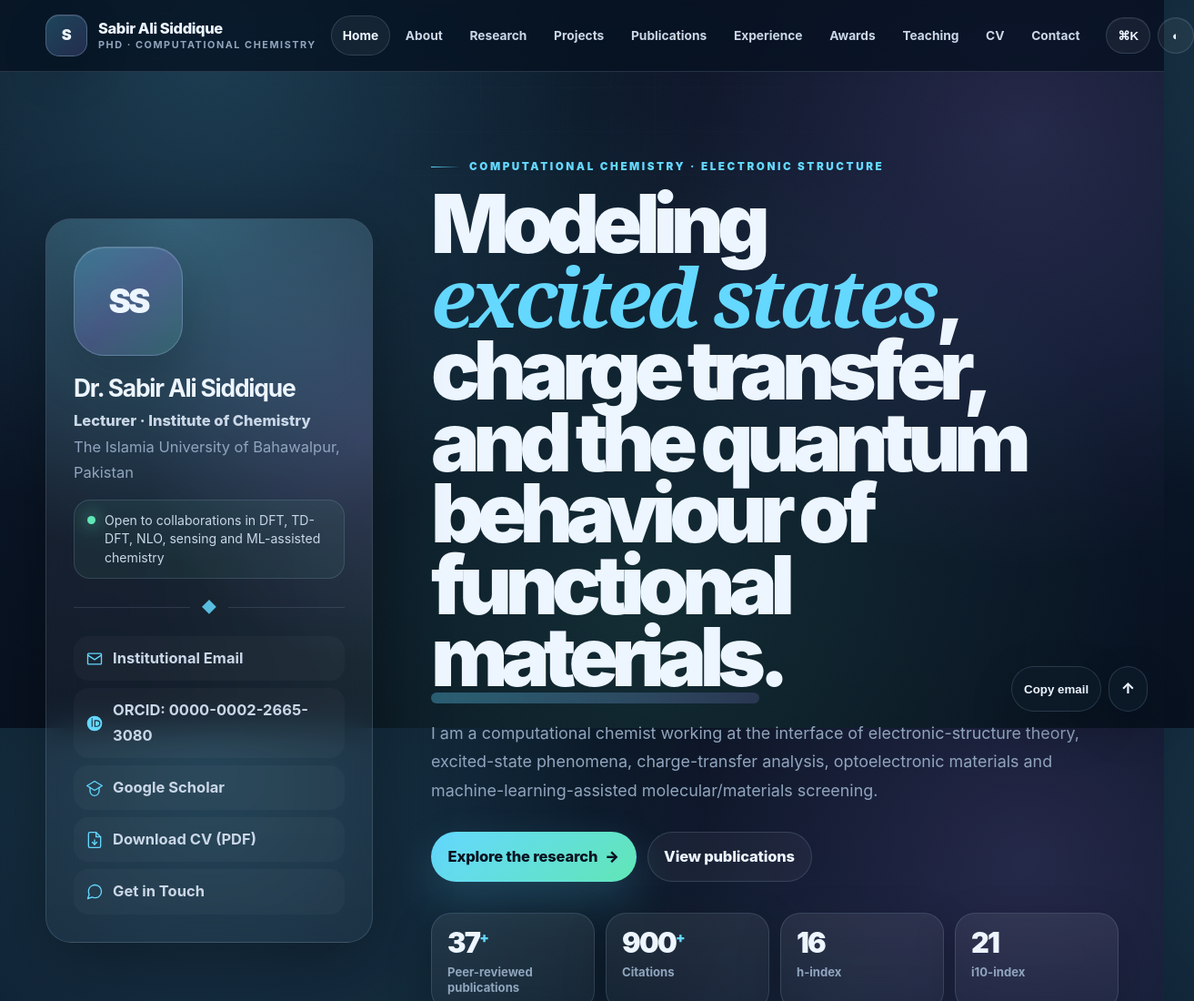
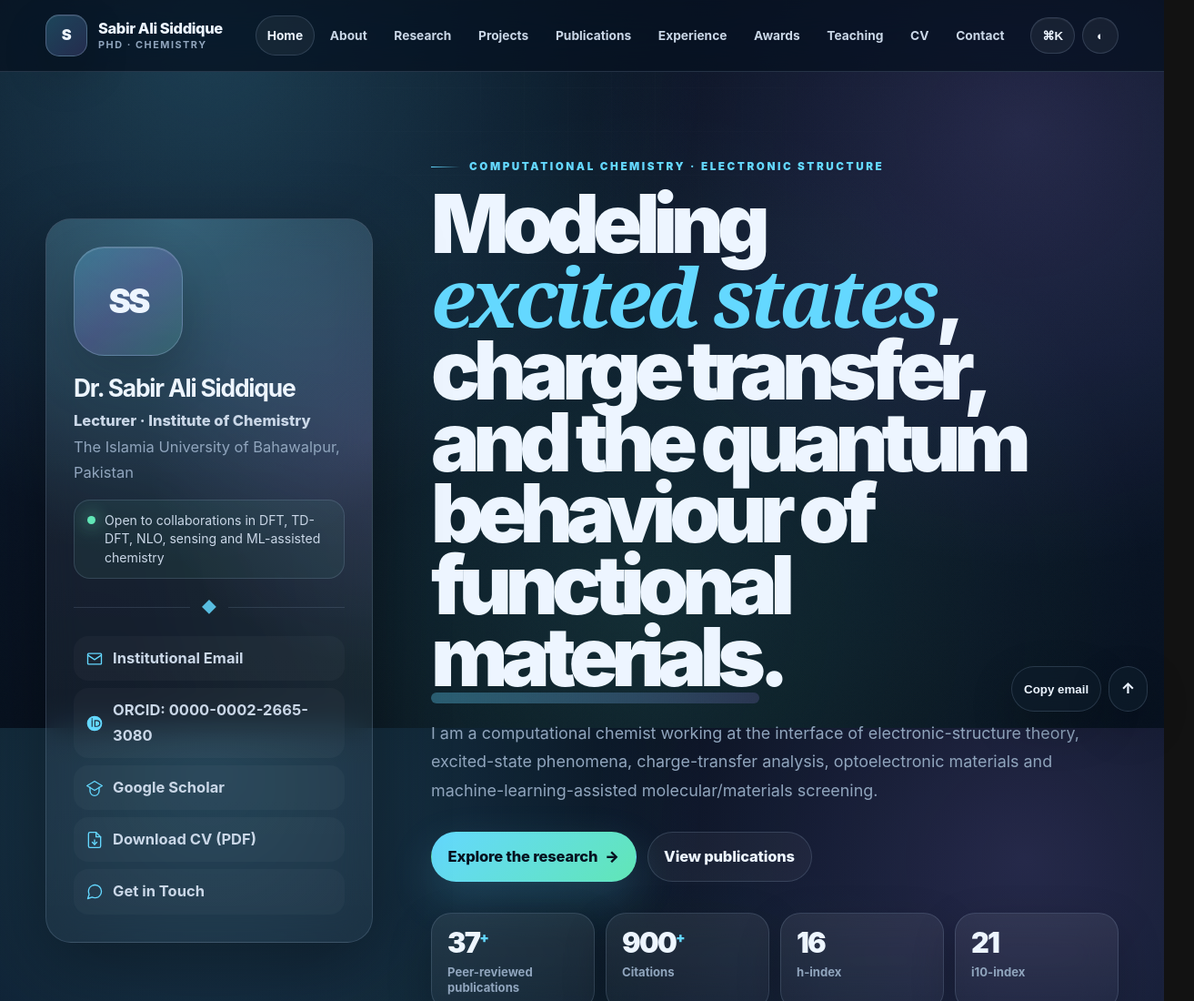
Before and after one commit to DrSabirSiddique/DrSabirSiddique.github.io, a plain HTML site: page index.html in a window 1280 px wide. Shown: the top 1100 px of the page at 91% size, 1313 px wide, since content can reach past the window. Drawn offline with Linux system fonts and the light colour scheme.

Commit message:
Update index.html

```diff
--- a/index.html
+++ b/index.html
@@ -47,7 +47,7 @@
 <span aria-hidden="true" class="brand-mark">S</span>
 <span class="brand-text">
         Sabir Ali Siddique
-        <small>PhD · Computational Chemistry</small>
+        <small>PhD · Chemistry</small>
 </span>
 </a>
 <button aria-controls="primary-nav" aria-expanded="false" aria-label="Open navigation" class="nav-toggle">☰</button>
```
